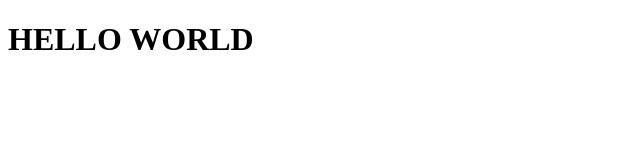
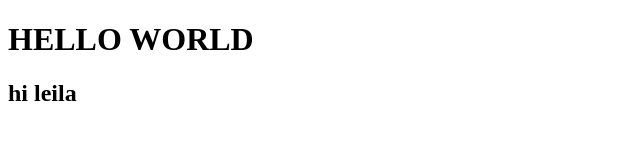
Before and after one commit to leilaotieno2/otieno-repositoty, a plain HTML site: page index.html in a window 1280 px wide. Shown: the whole page, without its empty margins (0-640 px from the left). Drawn offline with Linux system fonts and the light colour scheme.

Commit message:
first commit

```diff
--- a/index.html
+++ b/index.html
@@ -8,6 +8,8 @@
 </head>
 <h1>HELLO WORLD</h1>
 <body>
+    <h2>hi leila
 
+    </h2>
 </body>
 </html>
```
